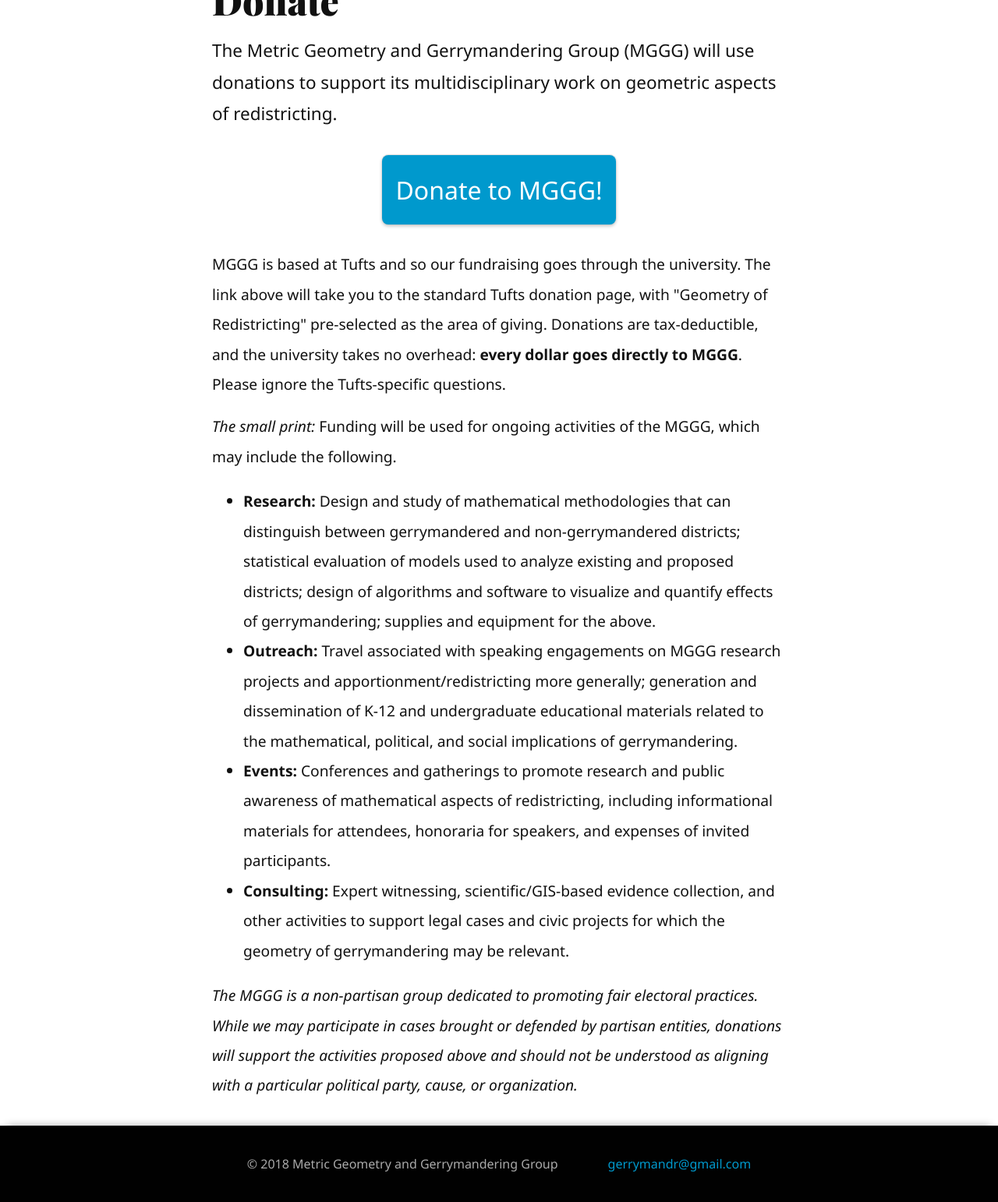
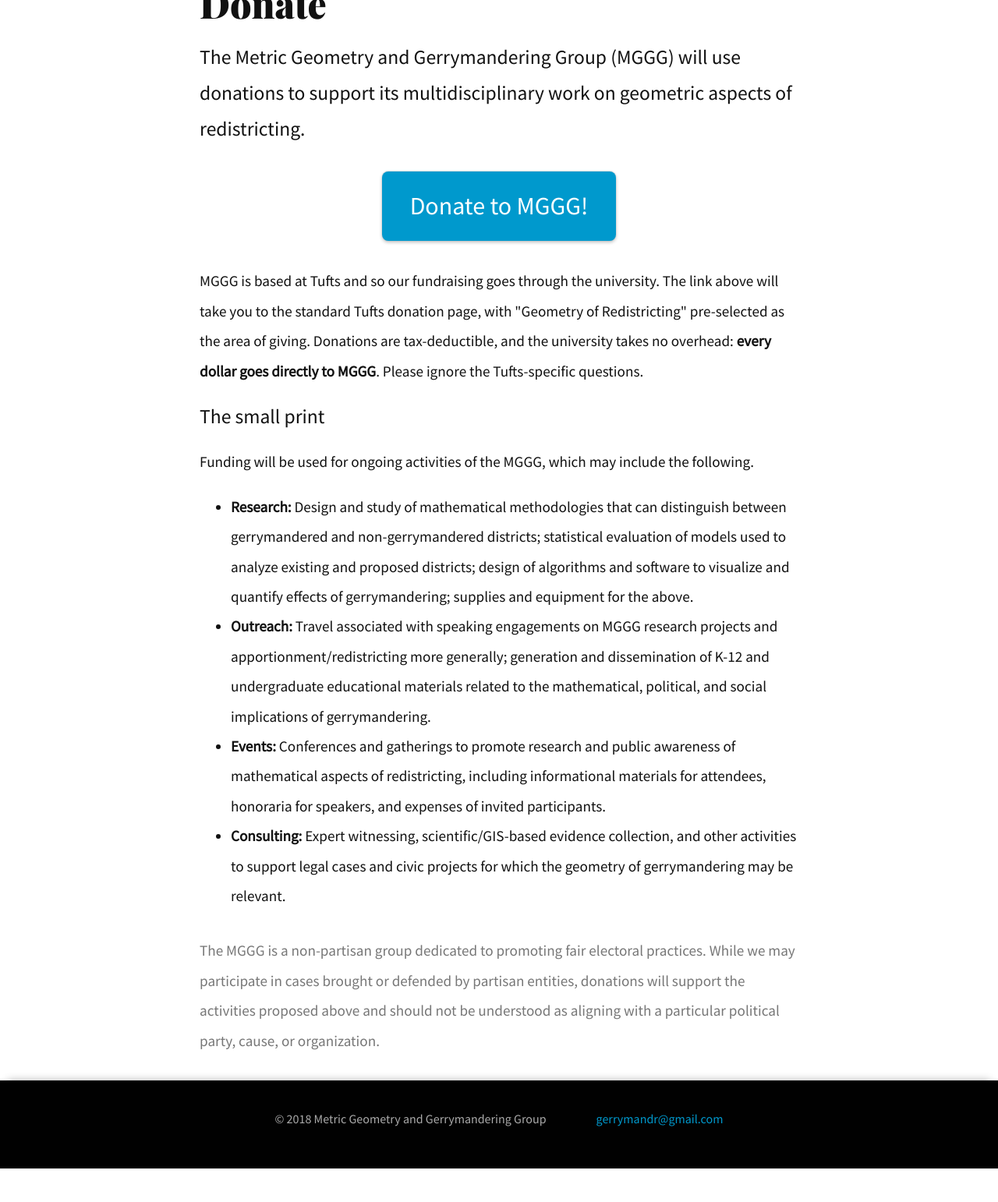
Before and after one commit to mggg/mggg.github.io, a Jekyll site: the page built from donate.html, in a window 1280 px wide, cut to the strip 820-2377 px from the top of the page. Shown: the top 1542 px of the strip at 78% size. Built offline with Jekyll 4.4.1, drawn with Linux system fonts in a browser that asks for light colours; after the commit the page ends 2319 px from its top, so only the background shows below that.

Commit message:
Use Source Sans Pro, refactor layout

```diff
--- a/_layouts/default.html
+++ b/_layouts/default.html
@@ -10,7 +10,8 @@
   <link rel="canonical" href="{{ page.url | absolute_url }}">
   <title>{% if page.title %}{{page.title}} - {% endif %}Metric Geometry and Gerrymandering Group</title>
   <link rel="stylesheet" type="text/css" media="screen" href="static/style.css" />
-  <link href="https://fonts.googleapis.com/css?family=Playfair+Display:900" rel="stylesheet">
+  <link href="https://fonts.googleapis.com/css?family=Playfair+Display:900|Source+Sans+Pro:300,400"
+    rel="stylesheet">
 </head>
 
 <body>
--- a/donate.html
+++ b/donate.html
@@ -27,7 +27,8 @@
         MGGG</strong>.
       Please ignore the Tufts-specific questions.</p>
 
-    <p><em>The small print:</em> Funding will be used for ongoing activities of the MGGG, which may
+    <h3>The small print</h3>
+    <p>Funding will be used for ongoing activities of the MGGG, which may
       include
       the
       following.</p>
@@ -60,13 +61,14 @@
         may be
         relevant.</li>
     </ul>
-    <p><em>The MGGG is a non-partisan group dedicated to promoting fair electoral practices. While
-        we may
-        participate
-        in cases brought or defended by partisan entities, donations will support the activities
-        proposed above and
-        should not be understood as aligning with a particular political party, cause, or
-        organization.</em></p>
+    <p class="support">The MGGG is a non-partisan group dedicated to promoting fair electoral
+      practices. While
+      we may
+      participate
+      in cases brought or defended by partisan entities, donations will support the activities
+      proposed above and
+      should not be understood as aligning with a particular political party, cause, or
+      organization.</p>
 
   </article>
 </main>
--- a/static/style.css
+++ b/static/style.css
@@ -5,7 +5,8 @@
 html {
   font-size: 100%;
   font-family: "Segoe UI", Helvetica, Arial, sans-serif;
-  /* font-family: "Quattrocento", serif; */
+  font-family: "Quattrocento", serif;
+  font-family: "Source Sans Pro", sans-serif;
 }
 
 body {
@@ -36,11 +37,13 @@
   line-height: 1.2;
   margin: 0 0 1rem;
   padding: 0;
+  /* font-family: "Source Sans Pro", sans-serif; */
 }
 
 h3 {
   font-weight: normal;
   line-height: 1.8;
+  font-size: 1.6rem;
 }
 
 /* header */
@@ -63,17 +66,19 @@
 
 header > h1 {
   margin-bottom: 1rem;
-  font-size: 2rem;
+  font-size: 2.2rem;
 }
 
 header,
 nav {
   font-family: "Segoe UI", "Arial Narrow", Arial, sans-serif;
+  font-family: "Source Sans Pro";
+  text-transform: uppercase;
 }
 
 header > h1,
 nav > h1 {
-  font-weight: 100;
+  font-weight: 300;
   text-transform: uppercase;
   line-height: 2;
   letter-spacing: 0.5rem;
@@ -86,6 +91,7 @@
 }
 
 .logo {
+  display: block;
   margin: 2rem 0;
   width: 80vw;
   max-width: 750px;
@@ -110,18 +116,20 @@
 main {
   max-width: 1000px;
   margin: 0 auto;
+  padding: 0 1rem;
   min-height: 60vh;
 }
 
 .two-column {
   display: grid;
+  grid-gap: 2rem;
   grid-template-columns: minmax(300px, 5fr) minmax(300px, 2fr);
 }
 
 article {
   max-width: 48rem;
   margin: 0 auto 2rem;
-  padding: 0 1rem;
+  padding: 0;
 }
 
 .article-type {
@@ -244,10 +252,11 @@
 /* context styles */
 
 .support {
-  font-style: italic;
+  font-family: "Source Sans Pro";
+  /* font-style: italic; */
   color: #777;
   grid-column: 1 / 3;
-  margin: 2rem 1rem;
+  margin: 2rem 0rem;
 }
 @media only screen and (max-width: 900px) {
   .two-column {
@@ -305,6 +314,7 @@
   display: flex;
   flex-wrap: wrap;
   justify-content: space-around;
+  align-items: center;
   max-width: 900px;
 }
 
```
